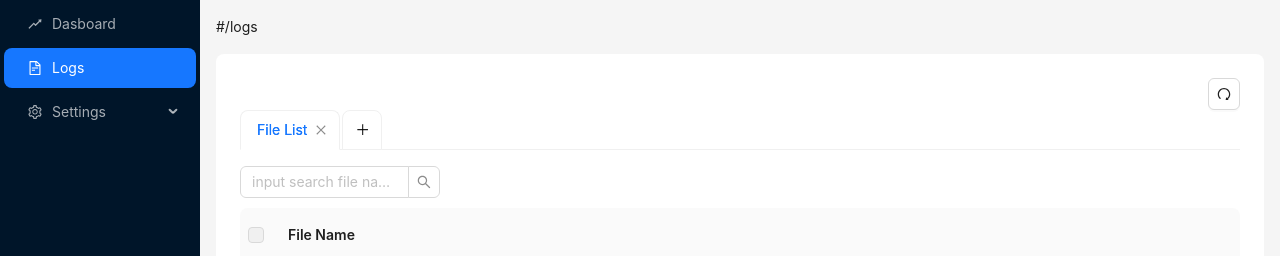
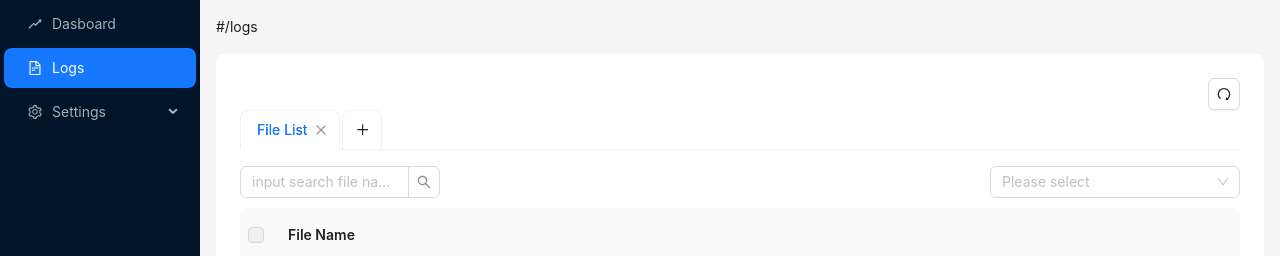
Before and after one commit to tw4/log-monitoring-tools, a React (Vite) app: page /#/ in a window 1280 px wide. Both pictures are taken after a click on the item "Logs". Shown: the top 256 px of the page. Built offline with nearby package versions, Linux system fonts and the light colour scheme.

Commit message:
basic start

```diff
--- a/src/renderer/src/components/FileList.tsx
+++ b/src/renderer/src/components/FileList.tsx
@@ -1,5 +1,5 @@
 import { useEffect, useState } from 'react'
-import { Flex, Pagination, Table, TableColumnsType } from 'antd'
+import { Flex, Pagination, Select, SelectProps, Table, TableColumnsType } from 'antd'
 import { Input } from 'antd'
 
 interface FileListProps {
@@ -24,10 +24,21 @@ export default function FileList({ setSelectedFile }: FileListProps): JSX.Elemen
   const [paths, setPaths] = useState<string[]>([])
   const [page, setPage] = useState<number>(1)
   const [pageSize, setPageSize] = useState<number>(20)
+  const [options, setOptions] = useState<SelectProps[]>([])
 
   const { Search } = Input
 
   useEffect(() => {
+    for (let index = 0; index < 10; index++) {
+      setOptions((prev) => [
+        ...prev,
+        {
+          label: `file${index}`,
+          value: `file${index}`
+        }
+      ])
+    }
+
     const paths = localStorage.getItem('paths')
     if (paths) {
       setPaths(JSON.parse(paths))
@@ -76,6 +87,11 @@ export default function FileList({ setSelectedFile }: FileListProps): JSX.Elemen
     }
   }
 
+  const handleChange = (value: string[]): void => {
+    console.log(`selected ${value}`)
+    setSelectedFile(value)
+  }
+
   return (
     <Flex
       vertical
@@ -86,12 +102,17 @@ export default function FileList({ setSelectedFile }: FileListProps): JSX.Elemen
         borderRadius: '5px'
       }}
     >
-      <Search
-        placeholder="input search file name"
-        onSearch={onSearch}
-        style={{ width: 200, marginBottom: '10px' }}
-      />
-
+      <Flex justify="space-between" style={{ marginBottom: '10px' }}>
+        <Search placeholder="input search file name" onSearch={onSearch} style={{ width: 200 }} />
+        <Select
+          mode="multiple"
+          allowClear
+          style={{ width: '25%' }}
+          placeholder="Please select"
+          onChange={handleChange}
+          options={options}
+        />
+      </Flex>
       <Flex
         vertical
         style={{
```
Also changed, not shown: src/main/handlers/PathHandler.ts (+20 -0 lines).
